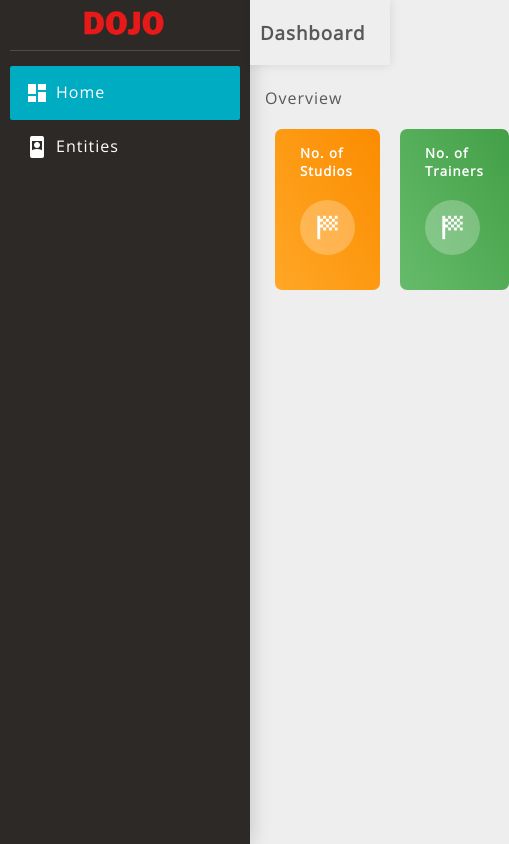
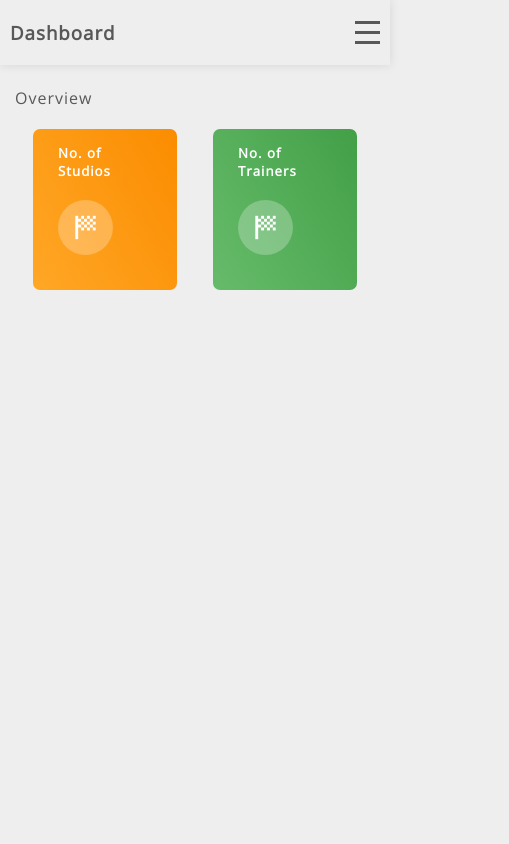
Before and after one commit to kamalss11/Dojo-Adminpanel, a plain HTML site: page index.html in a window 390 px wide. Shown: the whole page, 509 px wide, since content can reach past the window. Drawn offline with nearby package versions, Linux system fonts and the light colour scheme; no server answers.

Commit message:
Add files via upload

```diff
--- a/Css/dashboard.css
+++ b/Css/dashboard.css
@@ -98,6 +98,54 @@ main nav{
 
 nav .hd h3{
     color: var(--htxt);
+}
+
+main nav .bars{
+    cursor: pointer;
+    display: none;
+}
+
+main nav .bars span{
+    width: 25px;
+    height: 3px;
+    background-color: var(--htxt);
+    position: relative;
+    display: block;
+    transition: .4s;
+}
+
+main nav .bars span::before,main nav .bars span::after{
+    position: absolute;
+    content: "";
+    left: 0;
+    width: 25px;
+    height: 3px;
+    background-color: var(--htxt);
+    transition: .4s;
+}
+
+main nav .bars span::before{
+    top: -10px;
+}
+
+main nav .bars span::after{
+    top: 10px;
+}
+
+main nav .bars.active span{
+    background-color: transparent;
+}
+
+main nav .bars.active span::before,main nav .bars.active span::after{
+    top: 0;
+}
+
+main nav .bars.active span::before{
+    transform: rotate(45deg);
+}
+
+main nav .bars.active span::after{
+    transform: rotate(-45deg);
 }
 
 main .content{
@@ -274,3 +322,22 @@ main .content form .btn button{
     color: var(--white);
     border: none;
 }
+
+@media(max-width: 900px){
+    .sidebar{
+        left: -100%;
+    }
+
+    main{
+        margin-left: 0;
+    }
+
+    main nav {
+        left: 0;
+        width: 100%;
+    }
+
+    main nav .bars{
+        display: block;
+    }
+}
--- a/Js/locations.js
+++ b/Js/locations.js
@@ -9,3 +9,9 @@ function en(){
     window.localStorage.setItem("TDocId",0)
     window.location.assign("https://adminpanel-dojo.netlify.app/entity")
 }
+
+var bars = document.querySelector(".bars")
+
+bars.addEventListener("click",function(){
+    bars.classList.toggle("active")
+})
--- a/index.html
+++ b/index.html
@@ -41,6 +41,10 @@
         <main>
             <nav>
                 <div class="hd"><h3>Dashboard</h3></div>
+
+                <div class="bars">
+                    <span></span>
+                </div>
             </nav>
 
             <div class="content">
```
Also changed, not shown: edit_studio.html (+4 -0 lines), edit_trainer.html (+4 -0 lines), entity.html (+4 -0 lines).
